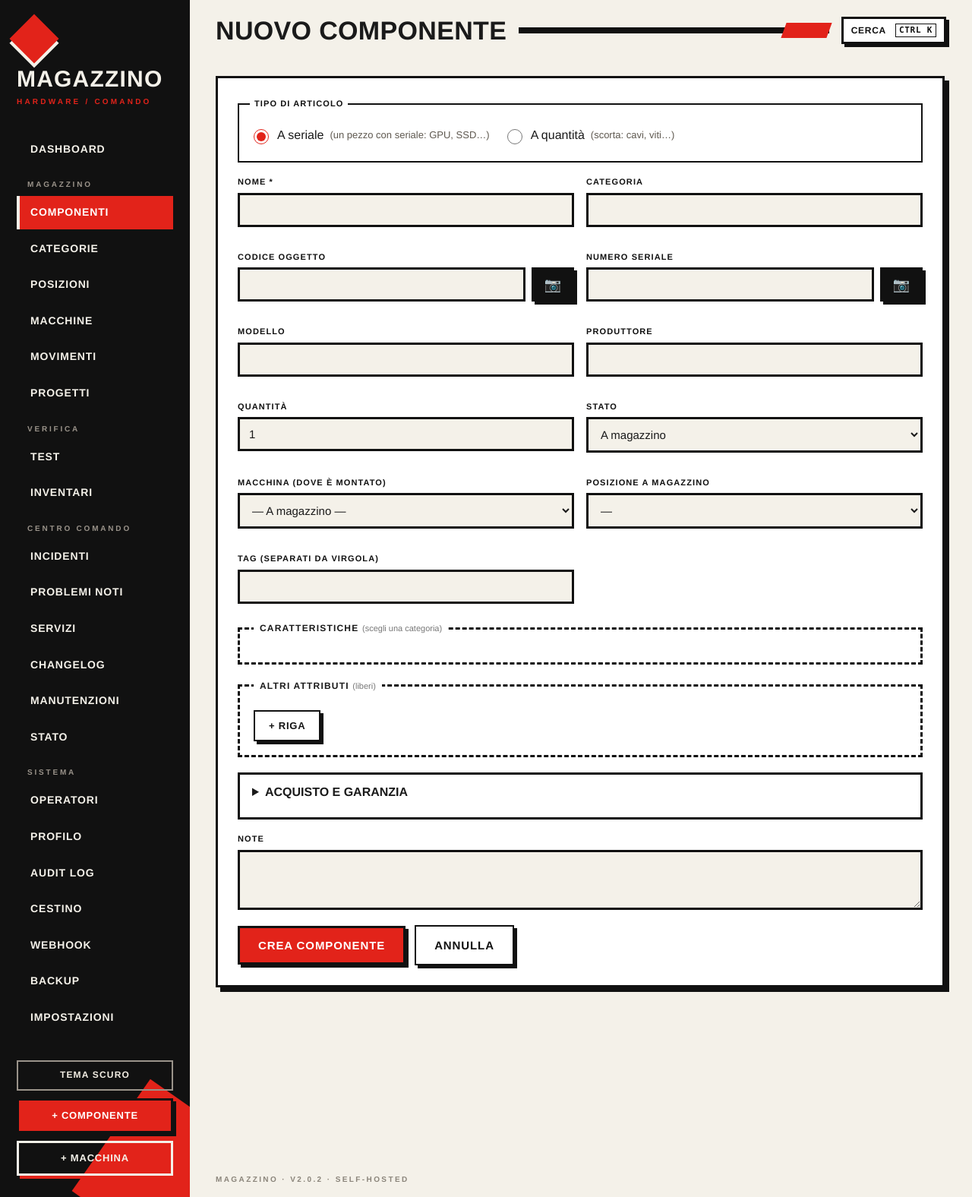
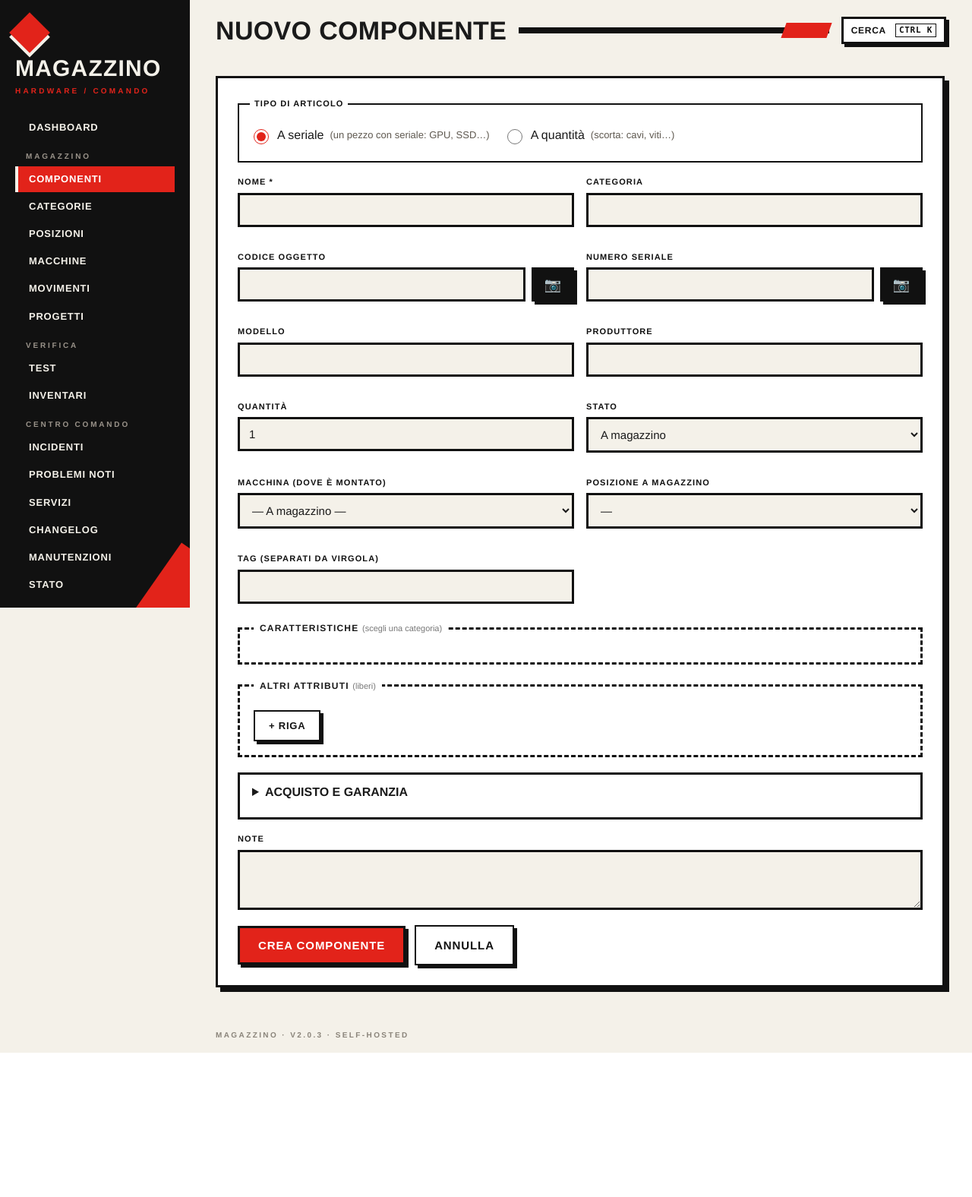
Before and after one commit to Gigiomiccio425/magazzino-zimaOS, a FastAPI app: page /components/new in a window 1280 px wide. Shown: the whole page at 76% size. After the commit the page ends 1386 px from the top, so only its background shows below. Run offline with FastAPI, Linux system fonts and the light colour scheme; data comes from the database, SQL or seed files in the repository.

Commit message:
fix: 2.0.3, posizione di scorrimento, barra laterale ferma, CSS sempre aggiornato
Co-Authored-By: Claude Opus 5.5 <noreply@anthropic.com>

```diff
--- a/app/version.py
+++ b/app/version.py
@@ -1,2 +1,2 @@
 """Versione applicazione."""
-APP_VERSION = "2.0.2"
+APP_VERSION = "2.0.3"
--- a/docker-compose.yml
+++ b/docker-compose.yml
@@ -2,7 +2,7 @@
 # GD MAGAZZINO 2.0 — installazione standalone (ZimaOS / Docker Compose)
 # Su Umbrel si usa l'app store "Gigio-dany-appstore" (login Umbrel incluso).
 #
-# Aggiornamenti controllati: la versione e' FISSATA qui sotto (:2.0.2).
+# Aggiornamenti controllati: la versione e' FISSATA qui sotto (:2.0.3).
 # Prima di ogni aggiornamento l'app fa da sola un backup del database
 # in /data/backups/pre-migrazione/.
 #
@@ -12,7 +12,7 @@
 # ============================================================
 services:
   magazzino:
-    image: ghcr.io/gigiomiccio425/magazzino-zimaos:2.0.2
+    image: ghcr.io/gigiomiccio425/magazzino-zimaos:2.0.3
     container_name: magazzino
     pull_policy: always
     ports:
--- a/static/css/style.css
+++ b/static/css/style.css
@@ -51,9 +51,15 @@ h1, h2, h3 {
   flex-shrink: 0;
   background: var(--black);
   color: var(--paper);
-  padding: 28px 22px;
-  position: relative;
-  overflow: hidden;
+  padding: 24px 20px;
+  /* Su PC resta ferma mentre la pagina scorre, con uno scorrimento suo se il menu è lungo */
+  position: sticky;
+  top: 0;
+  height: 100vh;
+  overflow-x: hidden;
+  overflow-y: auto;
+  overscroll-behavior: contain;
+  scrollbar-width: none;
   display: flex;
   flex-direction: column;
 }
@@ -61,22 +67,23 @@ h1, h2, h3 {
 /* Blocco rosso diagonale decorativo (costruttivismo) */
 .sidebar__deco {
   position: absolute;
-  right: -60px;
-  bottom: -60px;
-  width: 180px;
-  height: 180px;
+  right: -70px;
+  bottom: -70px;
+  width: 130px;
+  height: 130px;
   background: var(--red);
   transform: rotate(35deg);
   z-index: 0;
   pointer-events: none;
 }
 
-.brand { position: relative; z-index: 1; margin-bottom: 34px; }
+.sidebar:hover, .sidebar:focus-within { scrollbar-width: thin; scrollbar-color: #444 transparent; }
+.brand { position: relative; z-index: 1; margin-bottom: 24px; }
 .brand__mark {
-  width: 46px; height: 46px;
+  width: 38px; height: 38px;
   background: var(--red);
   transform: rotate(45deg);
-  margin-bottom: 16px;
+  margin-bottom: 14px;
   box-shadow: 4px 4px 0 var(--paper);
 }
 .brand__name {
@@ -94,12 +101,12 @@ h1, h2, h3 {
   margin-top: 8px;
 }
 
-.nav { position: relative; z-index: 1; display: flex; flex-direction: column; gap: 4px; }
+.nav { position: relative; z-index: 1; display: flex; flex-direction: column; gap: 2px; }
 .nav__link {
-  padding: 12px 14px;
+  padding: 8px 14px;
   font-weight: 800;
   text-transform: uppercase;
-  font-size: 14px;
+  font-size: 13px;
   letter-spacing: 0.06em;
   border-left: 4px solid transparent;
   transition: background .12s, border-color .12s, transform .12s;
@@ -343,7 +350,9 @@ h1, h2, h3 {
 
 /* ---------- Filters / toolbar ---------- */
 .filters { display: flex; flex-wrap: wrap; gap: 10px; margin-bottom: 22px; align-items: stretch; }
-.filters__search { flex: 1 1 240px; }
+.filters__search { flex: 3 1 320px; }
+.filters > .input:not(.filters__search) { width: auto; flex: 1 1 170px; min-width: 0; }
+.filters > .check { align-self: center; }
 .toolbar { margin-bottom: 22px; }
 
 /* ---------- Forms ---------- */
@@ -518,7 +527,7 @@ select.input { cursor: pointer; }
 :focus-visible { outline: 3px solid var(--yellow); outline-offset: 2px; }
 .main:focus { outline: none; }
 
-.nav__group { display: flex; flex-direction: column; gap: 4px; margin-top: 14px; }
+.nav__group { display: flex; flex-direction: column; gap: 2px; margin-top: 12px; }
 .nav__group-title {
   font-size: 10px; letter-spacing: 0.28em; text-transform: uppercase;
   color: #9a938a; font-weight: 800; padding: 0 14px 4px;
--- a/static/js/app.js
+++ b/static/js/app.js
@@ -69,6 +69,29 @@
     return openDialog(title || "Attenzione", msg, "OK", false, false);
   };
 
+  // ---- Posizione di scorrimento ----
+  // Dopo un salvataggio che torna alla stessa pagina, la pagina resta dove eri invece di tornare in cima.
+  var SCROLL_KEY = "mag-scroll";
+  function here() { return window.location.pathname + window.location.search; }
+  MAG.rememberScroll = function () {
+    try { sessionStorage.setItem(SCROLL_KEY, JSON.stringify({ p: here(), y: window.scrollY, t: Date.now() })); } catch (e) {}
+  };
+  document.addEventListener("submit", function (e) {
+    var method = (e.target.getAttribute && e.target.getAttribute("method") || "get").toLowerCase();
+    if (method === "post") MAG.rememberScroll();
+  }, true);
+  (function restoreScroll() {
+    var saved = null;
+    try { saved = JSON.parse(sessionStorage.getItem(SCROLL_KEY) || "null"); sessionStorage.removeItem(SCROLL_KEY); } catch (e) {}
+    if (!saved || saved.p !== here() || Date.now() - saved.t > 120000 || saved.y < 40) return;
+    if ("scrollRestoration" in history) history.scrollRestoration = "manual";
+    window.scrollTo(0, saved.y);
+    // I messaggi stanno in cima alla pagina, fuori vista: si ripetono come avvisi in basso.
+    document.querySelectorAll(".flashes .flash").forEach(function (el) {
+      MAG.toast(el.textContent.trim(), el.classList.contains("flash--error") ? "error" : "success");
+    });
+  })();
+
   // ---- Invio form via fetch (usato da sign.js): segue {"redirect": url} ----
   MAG.submitForm = function (form, extra) {
     var fd = new FormData(form);
@@ -76,7 +99,7 @@
     var method = (form.getAttribute("method") || "post").toUpperCase();
     return MAG.fetchJSON(form.getAttribute("action") || window.location.pathname, { method: method, body: fd })
       .then(function (r) {
-        if (r.data && r.data.redirect) { window.location.assign(r.data.redirect); }
+        if (r.data && r.data.redirect) { MAG.rememberScroll(); window.location.assign(r.data.redirect); }
         return r;
       });
   };
--- a/static/pwa/sw.js
+++ b/static/pwa/sw.js
@@ -1,6 +1,6 @@
 // Service worker: sempre prima la rete (aggiornamenti immediati), cache solo come riserva offline.
 // Nessuna scrittura offline: se la rete manca si mostra la pagina /offline.
-const CACHE = "magazzino-v2.0.2";
+const CACHE = "magazzino-v2.0.3";
 const PRECACHE = ["/offline", "/static/css/style.css", "/static/js/app.js", "/static/favicon.svg",
   "/static/pwa/icon-192.png"];
 
--- a/templates/audit_run.html
+++ b/templates/audit_run.html
@@ -57,4 +57,4 @@
 {% endif %}
 {% endblock %}
 
-{% block scripts %}<script src="/static/js/audit.js"></script>{% endblock %}
+{% block scripts %}<script src="{{ asset('js/audit.js') }}"></script>{% endblock %}
--- a/templates/base.html
+++ b/templates/base.html
@@ -5,12 +5,12 @@
   <meta name="viewport" content="width=device-width, initial-scale=1">
   <meta name="csrf-token" content="{{ csrf_token() }}">
   <title>{% block title %}{{ APP_NAME }}{% endblock %}</title>
-  <link rel="stylesheet" href="/static/css/style.css">
+  <link rel="stylesheet" href="{{ asset('css/style.css') }}">
   <link rel="icon" href="/static/favicon.svg">
   <link rel="manifest" href="/manifest.webmanifest" crossorigin="use-credentials">
   <link rel="apple-touch-icon" href="/static/pwa/icon-192.png">
   <meta name="theme-color" content="#111111">
-  <script src="/static/js/theme.js"></script>
+  <script src="{{ asset('js/theme.js') }}"></script>
 </head>
 <body>
   <a href="#main" class="skip-link">Vai al contenuto</a>
@@ -117,12 +117,12 @@
   {% include "partials/palette.html" %}
   <div class="toasts" id="toasts" aria-live="assertive" role="alert"></div>
 
-  <script src="/static/js/app.js"></script>
-  <script src="/static/js/sign-passkey.js"></script>
-  <script src="/static/js/sign.js"></script>
-  <script src="/static/vendor/barcode-detector/ponyfill.min.js" defer></script>
-  <script src="/static/js/scanner.js"></script>
-  <script src="/static/js/palette.js"></script>
+  <script src="{{ asset('js/app.js') }}"></script>
+  <script src="{{ asset('js/sign-passkey.js') }}"></script>
+  <script src="{{ asset('js/sign.js') }}"></script>
+  <script src="{{ asset('vendor/barcode-detector/ponyfill.min.js') }}" defer></script>
+  <script src="{{ asset('js/scanner.js') }}"></script>
+  <script src="{{ asset('js/palette.js') }}"></script>
   {% block scripts %}{% endblock %}
 </body>
 </html>
--- a/templates/component_form.html
+++ b/templates/component_form.html
@@ -159,4 +159,4 @@
 {% endif %}
 {% endblock %}
 
-{% block scripts %}<script src="/static/js/attrs.js"></script>{% endblock %}
+{% block scripts %}<script src="{{ asset('js/attrs.js') }}"></script>{% endblock %}
--- a/templates/components_list.html
+++ b/templates/components_list.html
@@ -145,4 +145,4 @@
 </div>
 {% endif %}
 {% endblock %}
-{% block scripts %}<script src="/static/js/bulk.js"></script>{% endblock %}
+{% block scripts %}<script src="{{ asset('js/bulk.js') }}"></script>{% endblock %}
--- a/templates/offline.html
+++ b/templates/offline.html
@@ -4,7 +4,7 @@
   <meta charset="utf-8">
   <meta name="viewport" content="width=device-width, initial-scale=1">
   <title>Offline &middot; {{ APP_NAME }}</title>
-  <link rel="stylesheet" href="/static/css/style.css">
+  <link rel="stylesheet" href="{{ asset('css/style.css') }}">
 </head>
 <body class="offline-body">
   <main class="offline-card" id="main">
--- a/templates/operator_profile.html
+++ b/templates/operator_profile.html
@@ -34,4 +34,4 @@
 {% endif %}
 {% endblock %}
 
-{% block scripts %}<script src="/static/js/profile.js"></script>{% endblock %}
+{% block scripts %}<script src="{{ asset('js/profile.js') }}"></script>{% endblock %}
--- a/templates/test_run_form.html
+++ b/templates/test_run_form.html
@@ -70,4 +70,4 @@
 </form>
 {% endblock %}
 
-{% block scripts %}<script src="/static/js/test-run.js"></script>{% endblock %}
+{% block scripts %}<script src="{{ asset('js/test-run.js') }}"></script>{% endblock %}
```
Also changed, not shown: app/deps.py (+18 -0 lines), tests/test_ui_pwa.py (+13 -0 lines), CHANGELOG.md, README.md.
